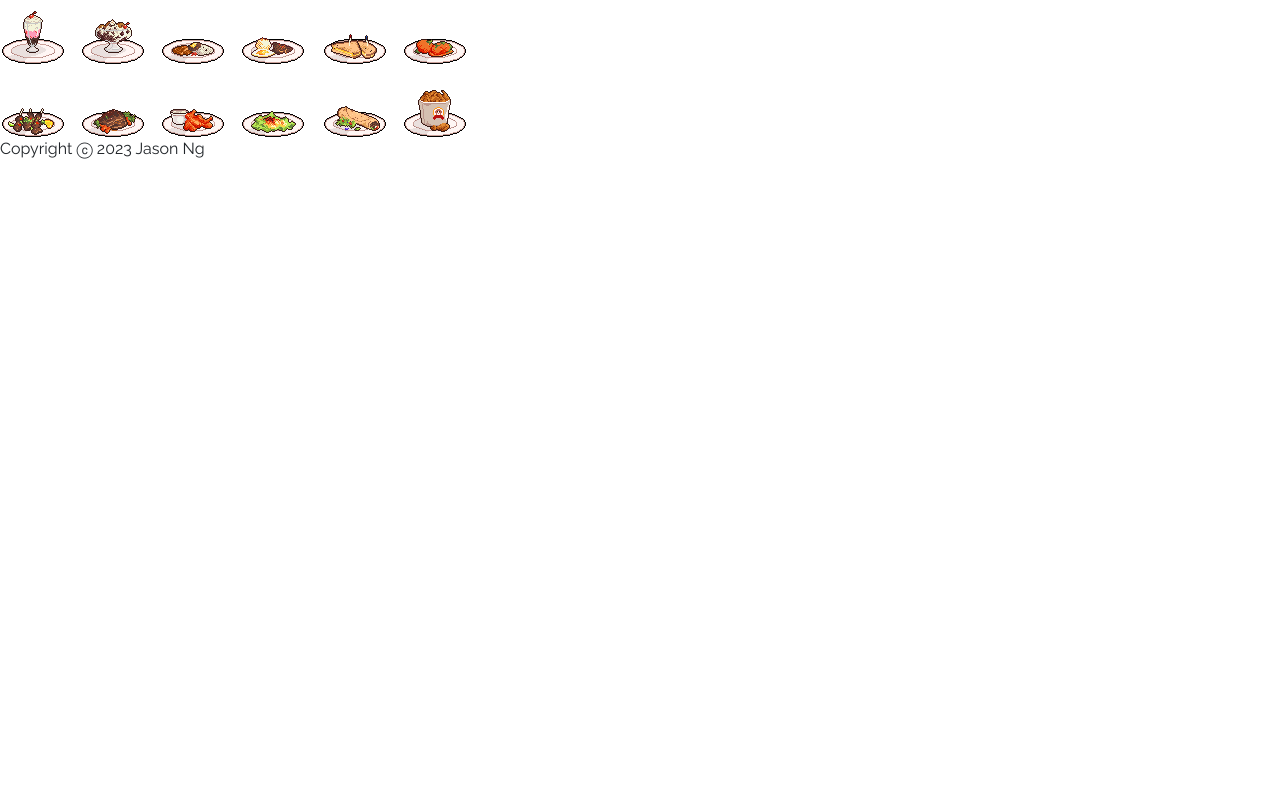
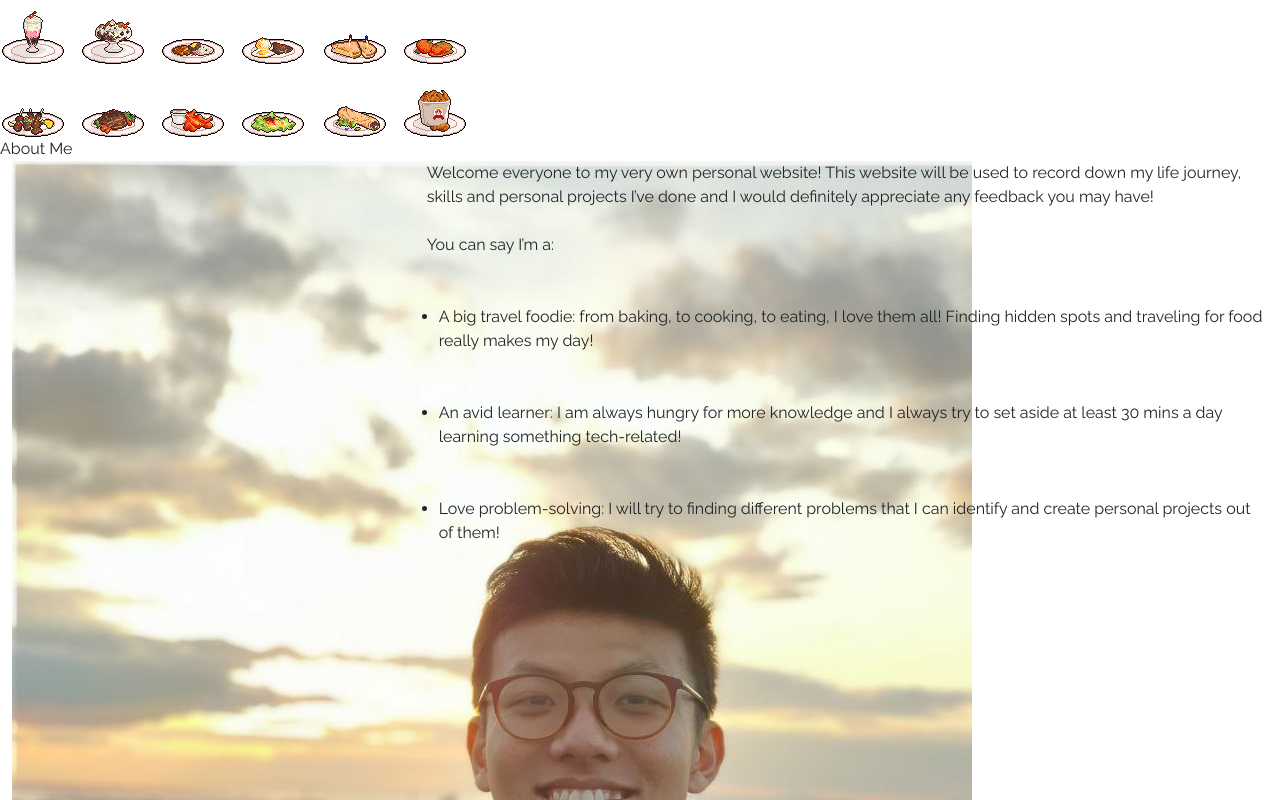
Before and after one commit to jasonngap1/personal-site, a React (Create React App) app in the folder client/: page / in a window 1280 px wide. Shown: the part 1040-1840 px from the top of the page. Before the commit the page ends 1217 px from the top, so only its background shows below. Built offline with nearby package versions, Linux system fonts and the light colour scheme.

Commit message:
added intro container

```diff
--- a/client/src/components/App.jsx
+++ b/client/src/components/App.jsx
@@ -2,12 +2,14 @@ import React from "react";
 import Header from "./Header/index";
 import Footer from "./Footer/index";
 import About from "./About/index";
+import Intro from "./Intro/index";
 
 function App() {
     return (
         <div>
             <Header/>
             <About />
+            <Intro />
             <Footer/>
         </div>
     );
--- a/client/src/components/Footer/index.jsx
+++ b/client/src/components/Footer/index.jsx
@@ -4,6 +4,7 @@ function Footer() {
   const year = new Date().getFullYear();
   return (
     <footer>
+      <p>Made with React & Bootstrap</p>
       <p>Copyright ⓒ {year} Jason Ng</p>
     </footer>
   );
--- a/client/src/components/Header/index.jsx
+++ b/client/src/components/Header/index.jsx
@@ -1,6 +1,5 @@
 import React from "react";
 import Container from 'react-bootstrap/Container';
-import Nav from 'react-bootstrap/Nav';
 import Navbar from 'react-bootstrap/Navbar';
 
 function Header() {
--- /dev/null
+++ b/client/src/components/Intro/index.jsx
@@ -0,0 +1,41 @@
+import React from "react";
+import Container from 'react-bootstrap/Container';
+import Row from 'react-bootstrap/Row';
+import Col from 'react-bootstrap/Col';
+import styles from './styles.css'
+
+function Intro() {
+  return (
+    <Container fluid className={styles.main}>
+      {/* <div className={styles.introPicCon}>
+        <img src="/images/intro-pic.jpg" alt="dp-pic" className={styles.introPic}></img>
+      </div> */}
+      <Row className={styles.title}>
+        About Me
+      </Row>
+      <Row className={styles.text}>
+        <Col xs={4} className={styles.introPicCon}>
+          <img src="/images/intro-pic.jpg" alt="dp-pic" className={styles.introPic}></img>
+        </Col>
+        <Col className={styles.innerText}>
+          <Row>
+            Welcome everyone to my very own personal website! This website will be used to record down my life journey, skills and personal projects I’ve done and I would definitely appreciate any feedback you may have!
+          </Row>
+          <br></br>
+          <Row>
+            You can say I’m a:
+          </Row>
+          <Row>
+            <ul>
+              <li>A big travel foodie: from baking, to cooking, to eating, I love them all! Finding hidden spots and traveling for food really makes my day!</li>
+              <li>An avid learner: I am always hungry for more knowledge and I always try to set aside at least 30 mins a day learning something tech-related!</li>
+              <li>Love problem-solving: I will try to finding different problems that I can identify and create personal projects out of them!</li>
+            </ul>
+          </Row>
+        </Col>
+      </Row>
+    </Container>
+  );
+}
+
+export default Intro;
--- /dev/null
+++ b/client/src/components/Intro/styles.css
@@ -0,0 +1,35 @@
+/* intro component */
+:local(.main) {
+    background-color: #263159;
+    color: white;
+    padding: 2rem;
+}
+
+:local(.title) {
+    text-decoration: underline;
+    padding-left: 2rem;
+}
+
+:local(.text) {
+    padding-left: 2rem;
+    padding-right: 2rem;
+}
+
+:local(.introPicCon){
+    height: 500px;
+    padding: 2rem;
+    display: flex;
+    justify-content: center;
+}
+
+:local(.introPic) {
+    height: 100%;
+}
+
+:local(.innerText) {
+    padding: 2rem;
+}
+
+li{
+    margin: 3rem 0;
+  }
```
Also changed, not shown: client/public/images/intro-pic.jpg (added).
